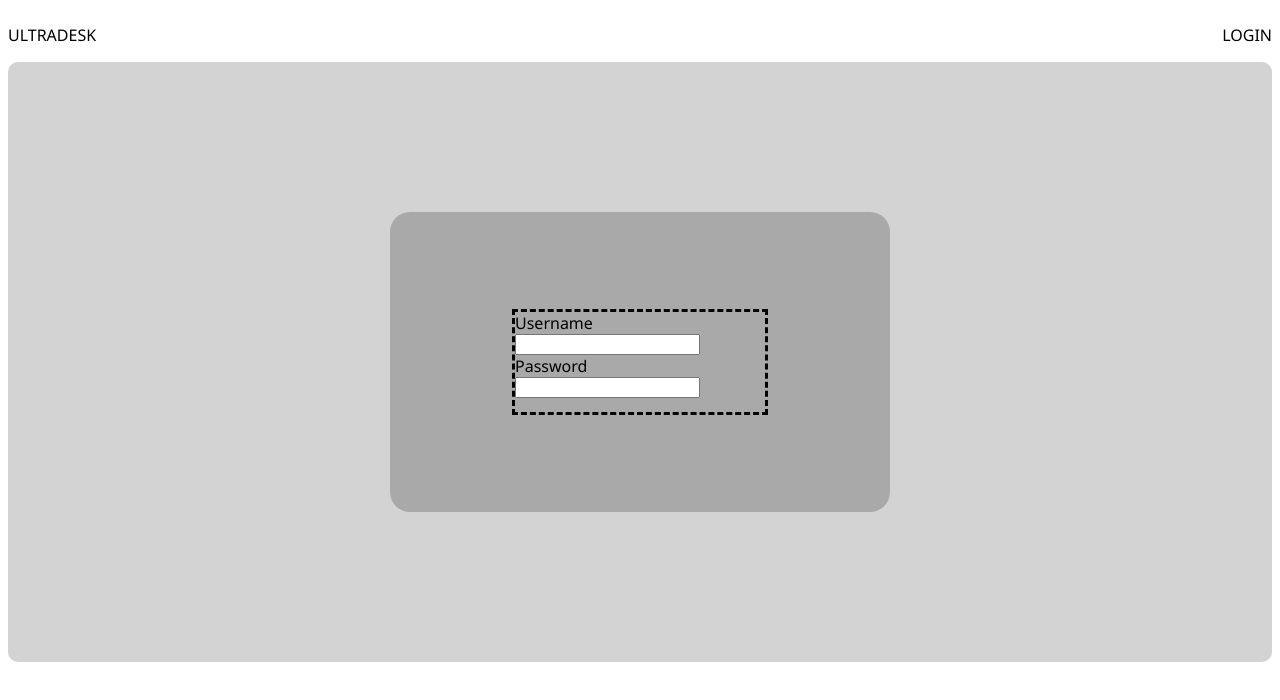
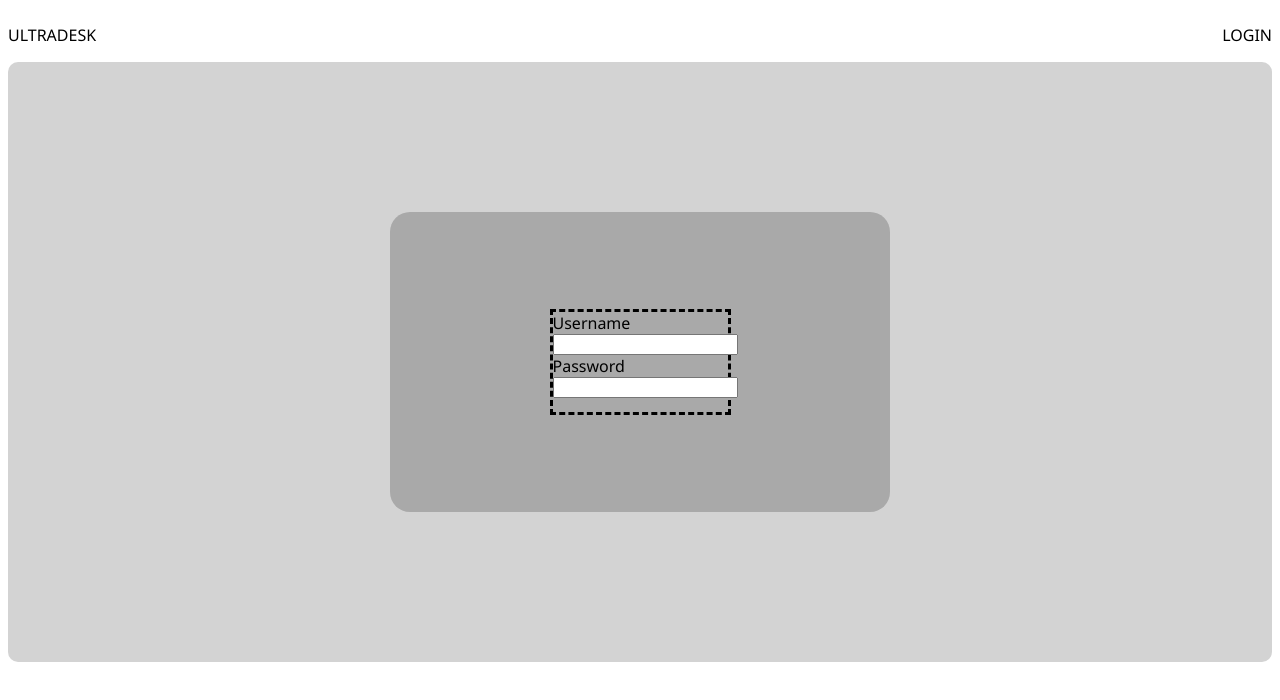
Before and after one commit to pwakefield88/UltraDesk-Learning-01, an Angular app: page /login in a window 1280 px wide. Shown: the top 700 px of the page. Built offline with nearby package versions, Linux system fonts and the light colour scheme.

Commit message:
1 file modified

```diff
--- a/src/app/login/login.component.css
+++ b/src/app/login/login.component.css
@@ -29,7 +29,7 @@
   align-items:center;
   justify-content: center;
   height: 100px;
-  width: 250px;
+  width: 175px;
   border-style: dashed;
 }
 
```
